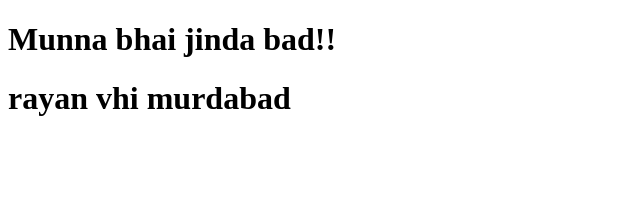
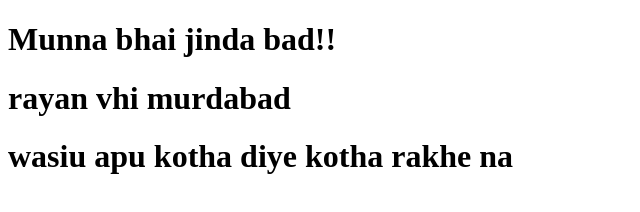
Before and after one commit to anasjubayerdev/test, a plain HTML site: page index.html in a window 1280 px wide. Shown: the whole page, without its empty margins (0-640 px from the left). Drawn offline with Linux system fonts and the light colour scheme.

Commit message:
3rd commit in index page

```diff
--- a/index.html
+++ b/index.html
@@ -9,5 +9,6 @@
 <body>
   <h1>Munna bhai jinda bad!!</h1>
   <h1>rayan vhi murdabad</h1>
+  <h1>wasiu apu kotha diye kotha rakhe na</h1>
 </body>
 </html>
```
